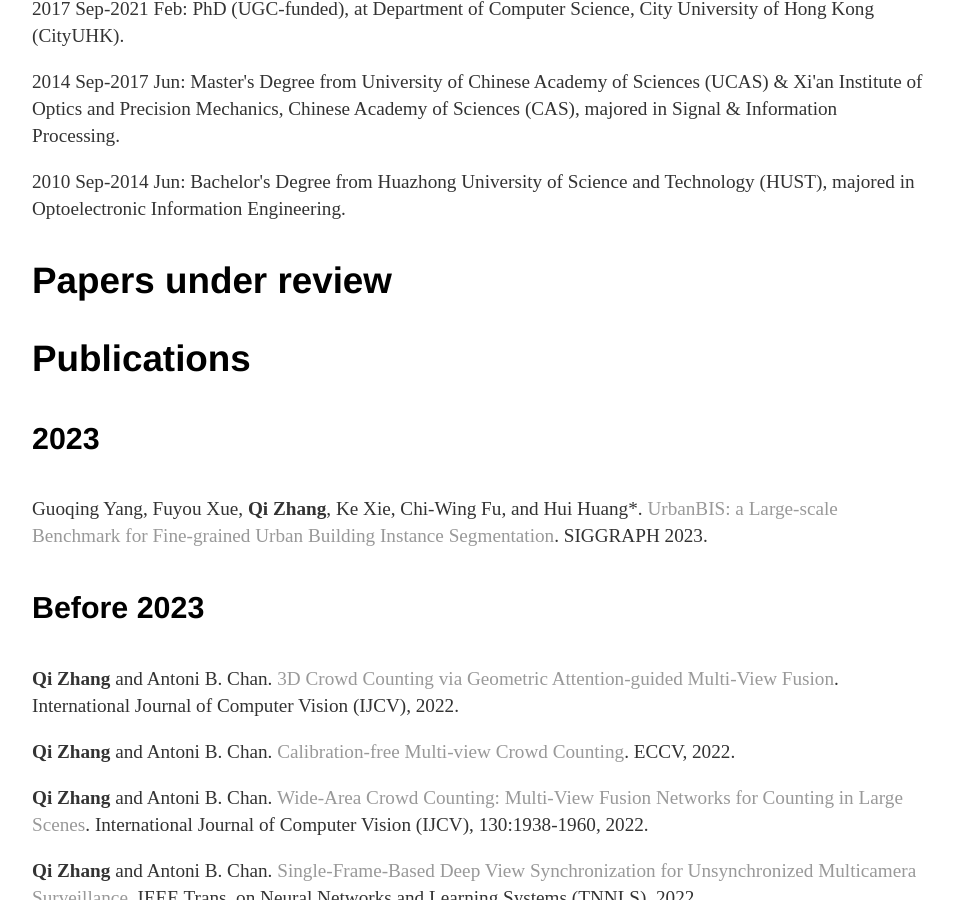
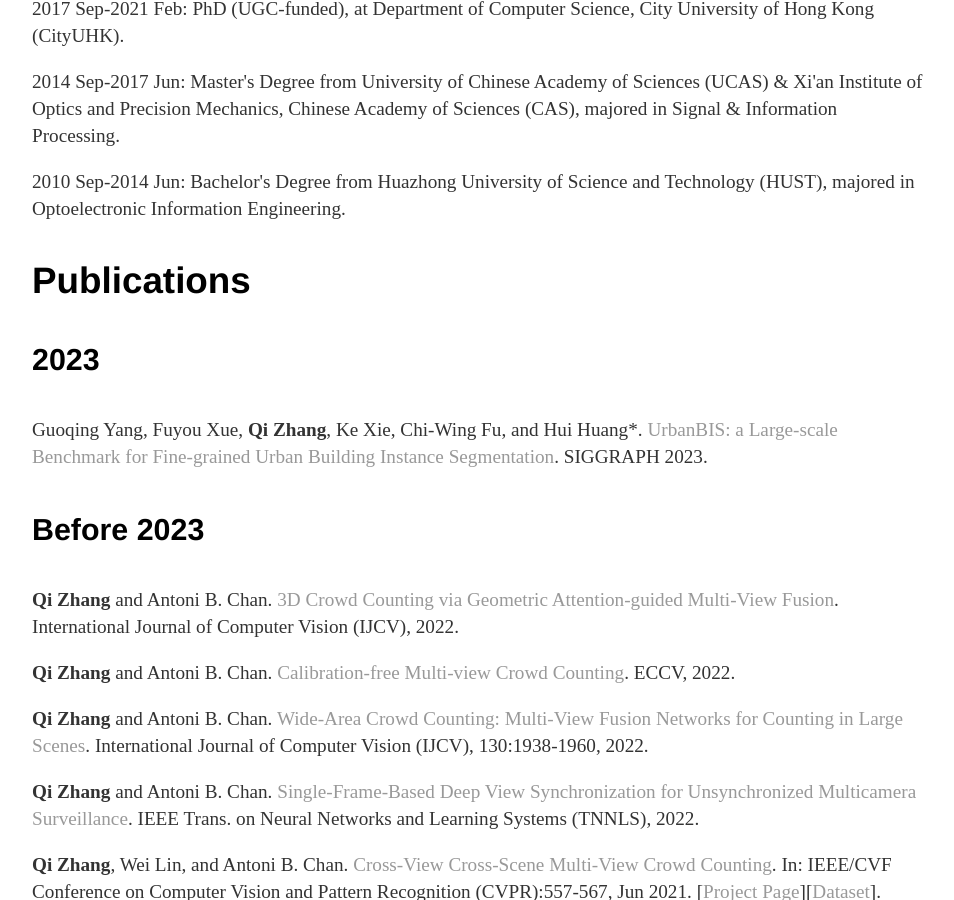
Before and after one commit to zqyq/zqyq.github.io, a Jekyll site: the page built from about/index.html, in a window 1280 px wide and 900 px high, scrolled down 523 px. Shown: the whole window, without its empty margins (160-1114 px from the left). Built offline with Jekyll 4.4.1, drawn with Linux system fonts in a browser that asks for light colours.

Commit message:
Update index.html

```diff
--- a/about/index.html
+++ b/about/index.html
@@ -31,11 +31,6 @@
 			<p>2010 Sep-2014 Jun: Bachelor's Degree from Huazhong University of Science and Technology (HUST),
 			   majored in Optoelectronic Information Engineering.</p>
 
-
-
-
-
-		     <h3>Papers under review</h3>
 
 
 		<h3>Publications</h3>
```
